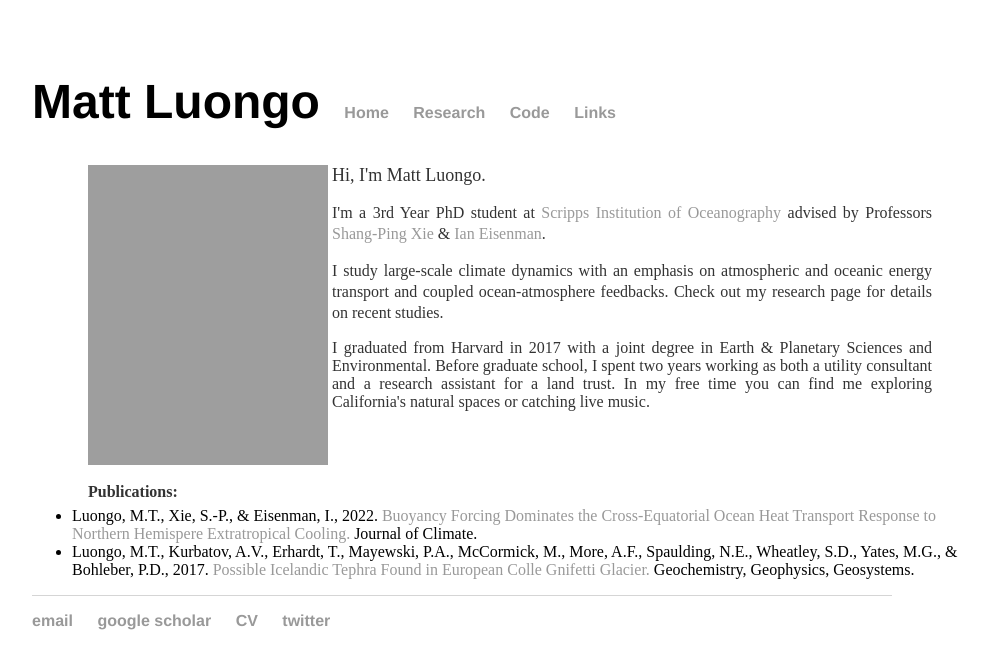
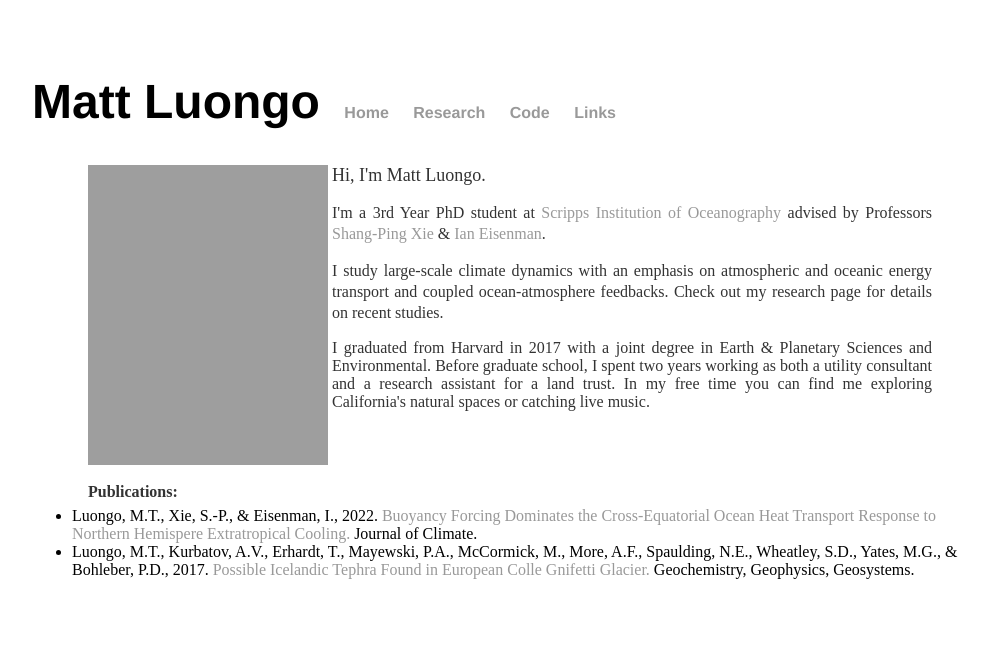
Before and after one commit to mattluongo/mattluongo_TEST.github.io, a Jekyll site: the page built from index.html, in a window 1280 px wide. Shown: the top 669 px of the page, without its empty margins (276-1263 px from the left). Built offline with Jekyll 4.4.1, drawn with Linux system fonts in a browser that asks for light colours.

Commit message:
Update default.html

```diff
--- a/_layouts/default.html
+++ b/_layouts/default.html
@@ -1,9 +1,9 @@
 <!DOCTYPE html>
 	<html>
 <!-- Mathjax Support -->
-<script type="text/javascript" async
+<!--<script type="text/javascript" async
   src="https://cdn.mathjax.org/mathjax/latest/MathJax.js?config=TeX-MML-AM_CHTML">
-</script>
+</script>-->
 		<head>
 			<title>{{ page.title }}</title>
 			<!-- link to main stylesheet -->
@@ -24,7 +24,7 @@
 			{{ content }}
 
 			</div><!-- /.container -->
-			<footer>
+<!--			<footer>
 	    		<ul>
 	        		<li><a href="mailto:mluongo@ucsd.edu">email</a></li>
 	        		<li><a href="https://scholar.google.com/citations?user=t6WM56sAAAAJ&hl=en">google scholar</a></li>
```
